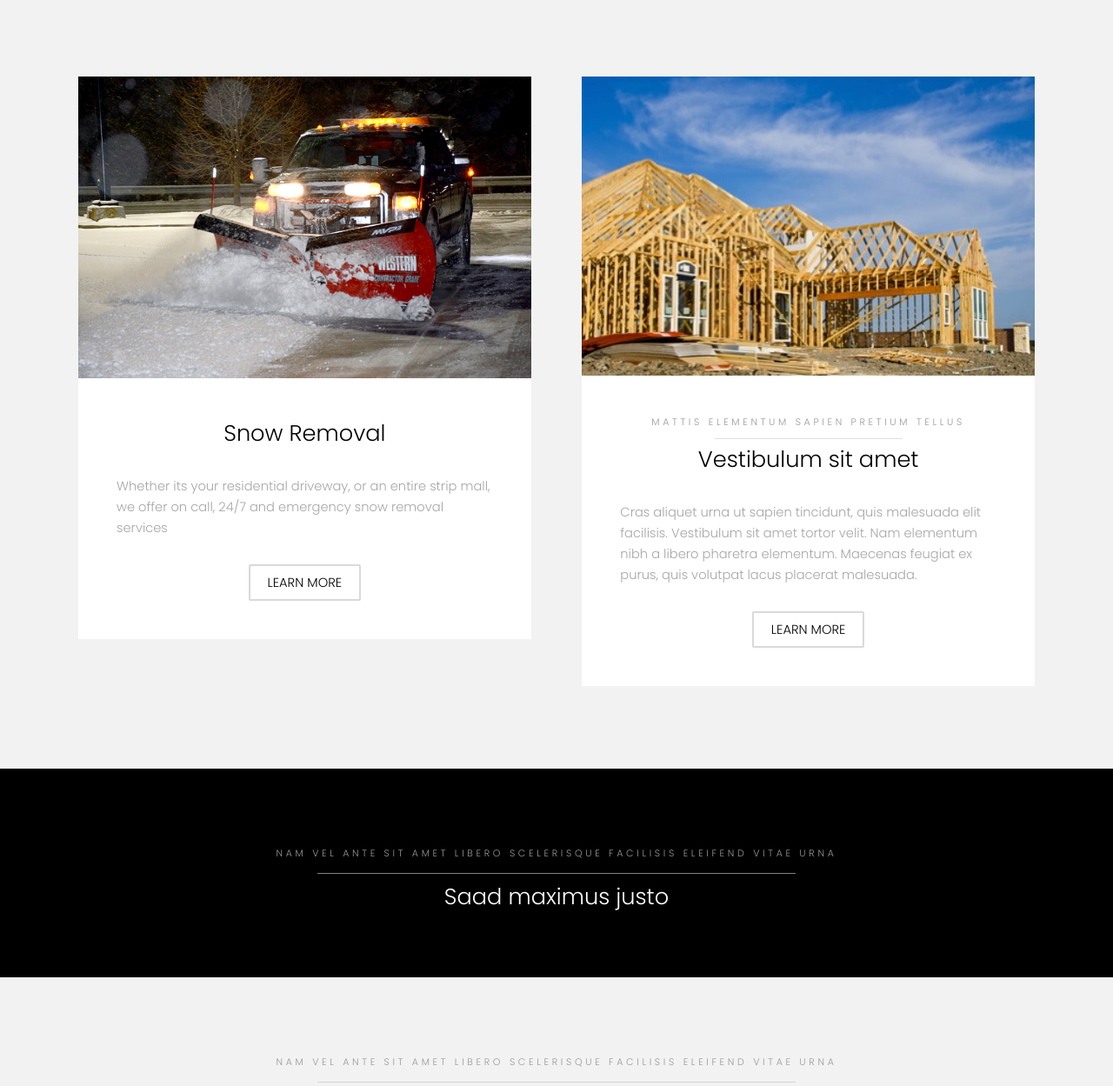
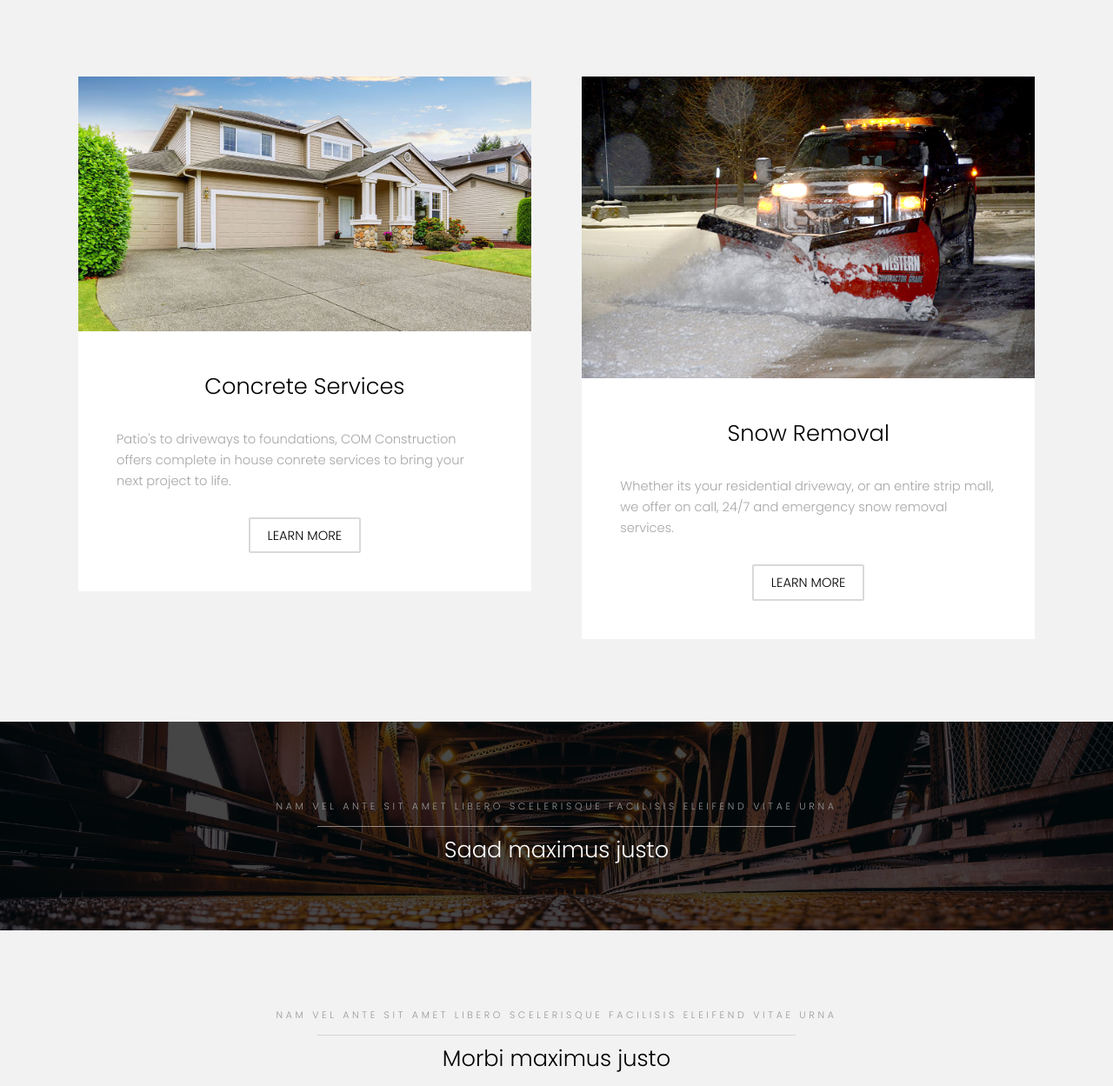
Before and after one commit to SaadBaig/COM-Construction, a plain HTML site: page index.html in a window 1280 px wide. Shown: the part 600-1849 px from the top of the page at 87% size. Drawn offline with Linux system fonts and the light colour scheme.

Commit message:
updated bg and service boxes
slide01, snow removal and concrete services

```diff
--- a/assets/css/main.css
+++ b/assets/css/main.css
@@ -3099,7 +3099,7 @@
 		.wrapper.style3 {
 			background-color: #000;
 			color: #bfbfbf;
-			background-image: url(../../images/bg.jpg);
+			background-image: url(../../images/slide01.jpg);
 			background-size: cover;
 			background-attachment: fixed;
 			background-position: center;
--- a/index.html
+++ b/index.html
@@ -63,16 +63,17 @@
 				<div class="inner">
 					<div class="grid-style">
 
+
 						<div>
 							<div class="box">
 								<div class="image fit">
-									<img src="images/pic01.jpg" alt="" />
+									<img src="images/pic04.jpg" alt="" />
 								</div>
 								<div class="content">
 									<header class="align-center">
-										<h2>Snow Removal</h2>
+										<h2>Concrete Services</h2>
 									</header>
-									<p> Whether its your residential driveway, or an entire strip mall, we offer on call, 24/7 and emergency snow removal services</p>
+									<p>Patio's to driveways to foundations, COM Construction offers complete in house conrete services to bring your next project to life.</p>
 									<footer class="align-center">
 										<a href="#" class="button alt">Learn More</a>
 									</footer>
@@ -83,14 +84,13 @@
 						<div>
 							<div class="box">
 								<div class="image fit">
-									<img src="images/pic03.jpg" alt="" />
+									<img src="images/pic01.jpg" alt="" />
 								</div>
 								<div class="content">
 									<header class="align-center">
-										<p>mattis elementum sapien pretium tellus</p>
-										<h2>Vestibulum sit amet</h2>
+										<h2>Snow Removal</h2>
 									</header>
-									<p> Cras aliquet urna ut sapien tincidunt, quis malesuada elit facilisis. Vestibulum sit amet tortor velit. Nam elementum nibh a libero pharetra elementum. Maecenas feugiat ex purus, quis volutpat lacus placerat malesuada.</p>
+									<p> Whether its your residential driveway, or an entire strip mall, we offer on call, 24/7 and emergency snow removal services.</p>
 									<footer class="align-center">
 										<a href="#" class="button alt">Learn More</a>
 									</footer>
```
